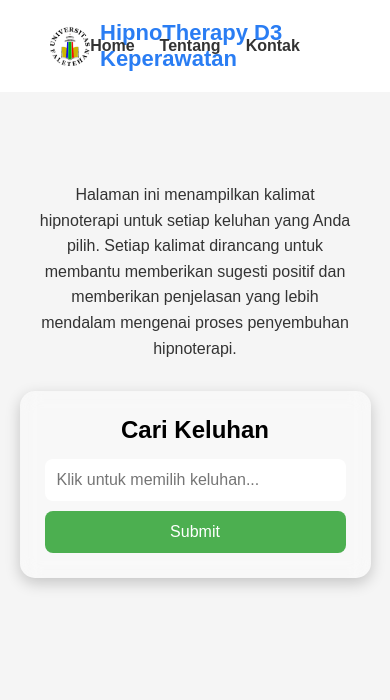
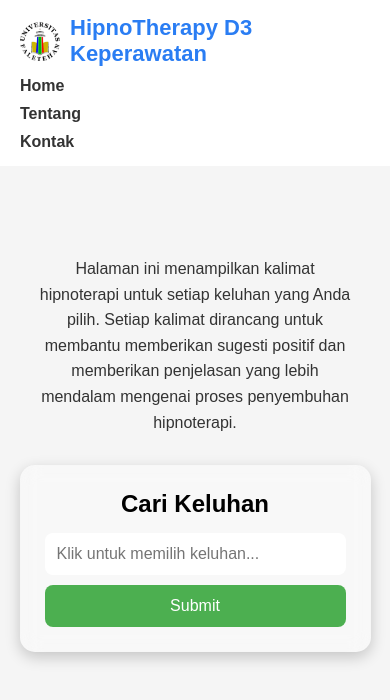
Before and after one commit to fania1313/hypnotheraphy, a plain HTML site: page keluhan.html in a window 390 px wide. Drawn offline with Linux system fonts and the light colour scheme.

Commit message:
keluhan.css

```diff
--- a/keluhan.css
+++ b/keluhan.css
@@ -9,15 +9,25 @@ body{
   background:#f5f5f5;
 }
 
+/* ===== NAVBAR ===== */
 .navbar {
-  position: relative;
+  position: relative; /* supaya ul bisa di tengah */
   padding: 20px 50px;
   background: white;
   display: flex;
   align-items: center;
 }
 
-/* Logo di kiri */
+/* Menu di tengah */
+.navbar ul {
+  position: absolute;
+  left: 50%;
+  transform: translateX(-50%);
+  display: flex;
+  gap: 25px;
+  list-style: none;
+}
+
 .logo {
   display: flex;
   align-items: center;
@@ -27,31 +37,36 @@ body{
   color: #2a7df3;
 }
 
-/* Logo image */
 .logo-img {
   width: 40px;
   height: 40px;
   object-fit: contain;
 }
 
-/* Menu di tengah navbar */
-.navbar ul {
-  position: absolute;
-  left: 50%;
-  transform: translateX(-50%);
-  display: flex;
-  gap: 25px;
-  list-style: none;
+.navbar a{
+  text-decoration:none;
+  color:#333;
+  font-weight:bold;
 }
 
-/* Link */
-.navbar a {
-  text-decoration: none;
-  color: #333;
-  font-weight: bold;
+/* ===== RESPONSIVE NAVBAR ===== */
+@media (max-width: 768px) {
+  .navbar {
+    flex-wrap: wrap; /* logo dan menu bisa baris baru */
+    justify-content: flex-start;
+    padding: 15px 20px;
+  }
+
+  .navbar ul {
+    position: static;    /* menu tidak absolute lagi */
+    transform: none;
+    flex-direction: column; /* menu vertikal */
+    width: 100%;
+    margin-top: 10px;
+    align-items: flex-start;
+    gap: 10px;
+  }
 }
-
-
 
 /* DESKRIPSI */
 .desc-out {
```
